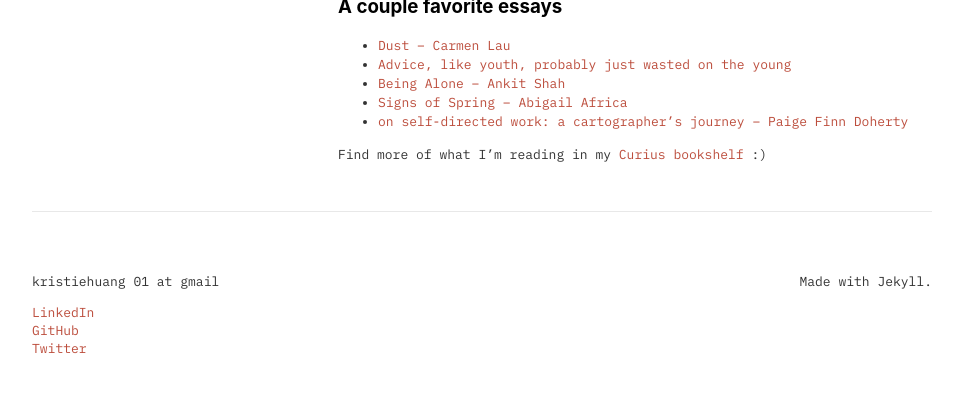
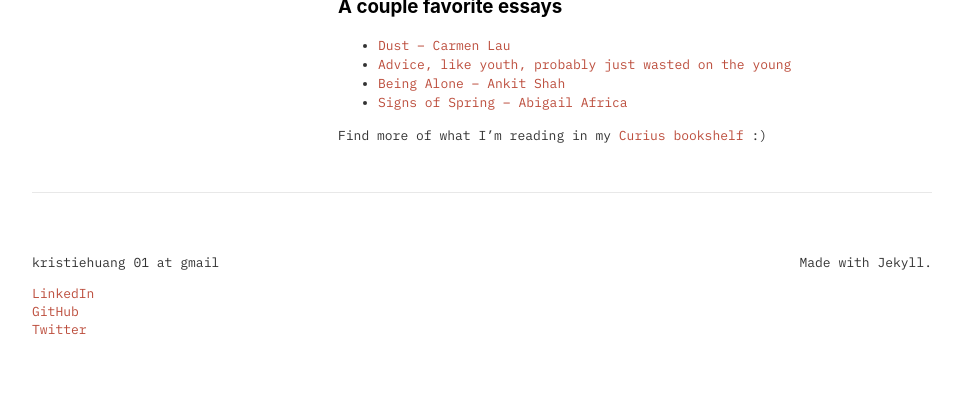
Before and after one commit to kristiehuang/kristiehuang.github.io, a Jekyll site: the page built from more-on-me.markdown, in a window 1280 px wide, cut to the strip 1039-1476 px from the top of the page. Shown: the top 393 px of the strip, without its empty margins (158-1121 px from the left). Built offline with Jekyll 4.4.1, drawn with Linux system fonts in a browser that asks for light colours; part of the change alters nothing that is shown.

```diff
--- a/more-on-me.markdown
+++ b/more-on-me.markdown
@@ -26,26 +26,5 @@ Topics vary based on whatever I'm interested in; notes topics include DeFi, urba
 - [Advice, like youth, probably just wasted on the young](https://www.chicagotribune.com/columns/chi-schmich-sunscreen-column-column.html)
 - [Being Alone – Ankit Shah](https://www.ankit.fyi/being-alone)
 - [Signs of Spring – Abigail Africa](https://app.sparkmailapp.com/web-share/9OJcHD2jn-v0gPAjRfG_phaW3Hbz4gTEOzHm694E)
-- [on self-directed work: a cartographer’s journey – Paige Finn Doherty](https://paigefinndoherty.com/2020/10/13/on-self-directed-work-a-cartographers-journey/)
 
 Find more of what I'm reading in my [Curius bookshelf](https://curius.app/kristie-huang) :)
-
-<!--
-### Features
-
-- [RTC + she256 Workshop #1: Intro to Blockchain & Industry Overview](https://twitter.com/she_256/status/1364439534906171393)
-- [Girls Get IT #GirlPowerPanel](https://www.instagram.com/p/CBbVHmalvQj/)
-- [BAF x she256 Panel: The Path to Mass Adoption, with Catherine Coley & Vanessa Grellet](https://www.youtube.com/watch?v=f3i9kItUi-k&t=73s)
-- [Girl Genius Magazine - College Application AMA](https://youtu.be/lKmgBW9mHGk)
-
-### Fun facts
-
-- I'm officially certified in wilderness first aid.
-- I have idiopathic scoliosis! Wore a plastic back brace for 23 hours a day from 4th to 9th grade to avoid open-back surgery. I was a hardy fourth grader—literally :’) When I was 14, I started a [Change.org petition](https://www.change.org/p/state-of-california-mandate-life-saving-scoliosis-screenings-in-elementary-schools) to the CA governor to mandate scoliosis screenings in elementary schools. It gathered hundreds of comments & 10k signatures. Nothing came out of it though, unfortunately.
-- In 7-9th grade, I ran a [studyblr](https://studycxlture.tumblr.com/) with 10k followers :)
-- an ESTJ
-- Swift was the very first programming language I learned... even before Python :')
-- Love dried fruits too much for my own good
-- big on lowercasing whenever possible
-
-If you've read this far, [please, please say hi](https://twitter.com/kristiehuang). -->
```
Also changed, not shown: archived_posts/2022-9-7-archiving-more-on-me.markdown (renamed from _posts/2022-9-7-archiving-more-on-me.markdown).
